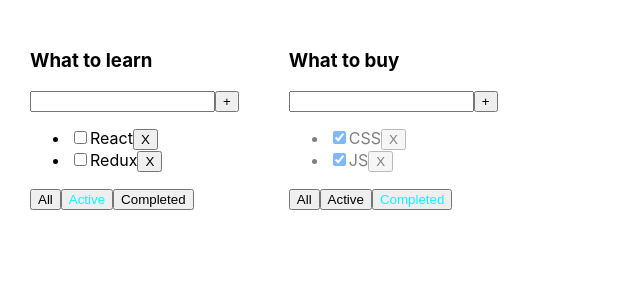
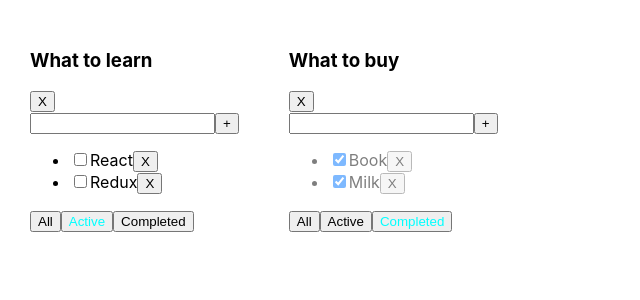
Before and after one commit to msaserj/it-incubator-todolist-temp, a React (Create React App) app: page / in a window 1280 px wide. Shown: the top 300 px of the page, without its empty margins (0-640 px from the left). Built offline with nearby package versions, Linux system fonts and the light colour scheme.

Commit message:
Todolist for students 05 all functions fo each todolist

```diff
--- a/src/App.tsx
+++ b/src/App.tsx
@@ -1,6 +1,6 @@
 import React, {useState} from 'react';
 import './App.css';
-import {TaskType, TodoList} from "./TodoList";
+import {TodoList} from "./TodoList";
 import {v1} from "uuid";
 
 
@@ -12,47 +12,67 @@ export type TodolistType = {
 }
 
 function App() {
+    let todolistId1 = v1();
+    let todolistId2 = v1();
 
-    let [todolists, setTodolists]  = useState<Array<TodolistType>>([
-        {id: v1(), title: "What to learn", filter: "active"},
-        {id: v1(), title: "What to buy", filter: "completed"}
+    let [todolists, setTodolists] = useState<Array<TodolistType>>([
+        {id: todolistId1, title: "What to learn", filter: "active"},
+        {id: todolistId2, title: "What to buy", filter: "completed"}
     ]);
 
-    let [tasks, setTasks] = useState<Array<TaskType>>([
-        {id: v1(), title: "CSS", isDone: true},
-        {id: v1(), title: "JS", isDone: true},
-        {id: v1(), title: "React", isDone: false},
-        {id: v1(), title: "Redux", isDone: false}
-    ]);
-
-    console.log(tasks)
+    let [tasksObj, setTasks] = useState({
+        [todolistId1]: [
+            {id: v1(), title: "CSS", isDone: true},
+            {id: v1(), title: "JS", isDone: true},
+            {id: v1(), title: "React", isDone: false},
+            {id: v1(), title: "Redux", isDone: false}
+        ],
+        [todolistId2]: [
+            {id: v1(), title: "Book", isDone: true},
+            {id: v1(), title: "Milk", isDone: true}
+        ]
+    });
 
 
-    function addTask(title: string) {
-        let newTask = {id: v1(), title: title, isDone: false}
-        let newTasks = [newTask, ...tasks];
-        setTasks(newTasks)
+    function addTask(todolistId: string, title: string) {
+        let task = {id: v1(), title: title, isDone: false}
+        let tasks = tasksObj[todolistId]
+        let newTasks = [task, ...tasks];
+        tasksObj[todolistId] = newTasks;
+
+        setTasks({...tasksObj})
     }
 
-    function removeTask(id: string) {
+    function removeTask(todolistId: string, id: string) {
+        let tasks = tasksObj[todolistId]
         let filteredTasks = tasks.filter(t => t.id !== id)
-        setTasks(filteredTasks)
+        tasksObj[todolistId]= filteredTasks
+        setTasks({...tasksObj})
     }
 
     function changeFilter(todolistId: string, value: FilterValuesType) {
-        let todolist = todolists.find(tl=> tl.id === todolistId);
+        let todolist = todolists.find(tl => tl.id === todolistId);
         if (todolist) {
             todolist.filter = value;
             setTodolists([...todolists])
         }
     }
 
-    function changeStatus(taskId: string, isDone: boolean) {
+    function changeStatus(todolistId: string, taskId: string, isDone: boolean) {
+        let tasks = tasksObj[todolistId]
         let task = tasks.find(t => t.id === taskId)
         if (task) {
             task.isDone = isDone
+            setTasks({...tasksObj});
         }
-        setTasks([...tasks]);
+
+    }
+
+    function removeTodolist(todolistId: string) {
+        let filteredTodolist = todolists.filter((el)=>el.id !== todolistId)
+        setTodolists(filteredTodolist)
+        delete tasksObj[todolistId]
+        setTasks({...tasksObj})
     }
 
 
@@ -61,12 +81,12 @@ function App() {
 
             {
                 todolists.map((tl) => {
-                    let tasksForTodoList = tasks;
+                    let tasksForTodoList = tasksObj[tl.id];
                     if (tl.filter === "completed") {
-                        tasksForTodoList = tasks.filter(t => t.isDone);
+                        tasksForTodoList = tasksForTodoList.filter(t => t.isDone);
                     }
                     if (tl.filter === "active") {
-                        tasksForTodoList = tasks.filter(t => !t.isDone);
+                        tasksForTodoList = tasksForTodoList.filter(t => !t.isDone);
                     }
                     return (
                         <TodoList
@@ -79,6 +99,7 @@ function App() {
                             addTask={addTask}
                             changeTaskStatus={changeStatus}
                             filter={tl.filter}
+                            removeTodolist={removeTodolist}
                         />
                     )
                 })
--- a/src/TodoList.tsx
+++ b/src/TodoList.tsx
@@ -10,11 +10,12 @@ type PropsType = {
     id: string
     title: string
     tasks: Array<TaskType>
-    removeTask: (id: string) => void
+    removeTask: (todolistId: string, id: string) => void
     changeFilter: (todolistId: string, value: FilterValuesType) => void
-    addTask: (title: string) => void
-    changeTaskStatus: (taskId: string, isDone: boolean) => void
+    addTask: (todolistId: string, title: string) => void
+    changeTaskStatus: (todolistId: string, taskId: string, isDone: boolean) => void
     filter: FilterValuesType
+    removeTodolist: (todolistId: string) => void
 }
 
 export function TodoList(props: PropsType) {
@@ -27,14 +28,13 @@ export function TodoList(props: PropsType) {
     const onKeyPressHandler = (e: KeyboardEvent<HTMLInputElement>) => {
         setError(null)
         if (e.charCode === 13) {
-            props.addTask(newTaskTitle);
-            setNewTaskTitle("");
+            addTask();
         }
     }
 
     const addTask = () => {
         if (newTaskTitle.trim() !== "") {
-            props.addTask(newTaskTitle.trim())
+            props.addTask(props.id, newTaskTitle.trim())
             setNewTaskTitle("")
         } else {
             setError("Title is required")
@@ -46,11 +46,14 @@ export function TodoList(props: PropsType) {
     const onActiveClickHandler = () => props.changeFilter(props.id, "active")
     const onCompletedClickHandler = () => props.changeFilter(props.id, "completed")
 
-
+    const removeTodolist = () => {
+      props.removeTodolist(props.id);
+    }
 
     return (
         <div>
             <h3>{props.title}</h3>
+            <button onClick={removeTodolist}>X</button>
             <div>
                 <input value={newTaskTitle}
                        onChange={onChangeHandler}
@@ -65,10 +68,10 @@ export function TodoList(props: PropsType) {
                     // map - это метод массива, который на основе каждого элемента в массиве создает новый элемент
                     props.tasks.map((t) => {
                         const onRemoveHandler = () => {
-                            props.removeTask(t.id);
+                            props.removeTask(props.id, t.id);
                         }
                         const onChangeHandler = (e: ChangeEvent<HTMLInputElement>) => {
-                            props.changeTaskStatus(t.id, e.currentTarget.checked)
+                            props.changeTaskStatus(props.id, t.id, e.currentTarget.checked)
                         }
                         return (
                             <li className={t.isDone ? "is-done" : ""} key={t.id}>
```
